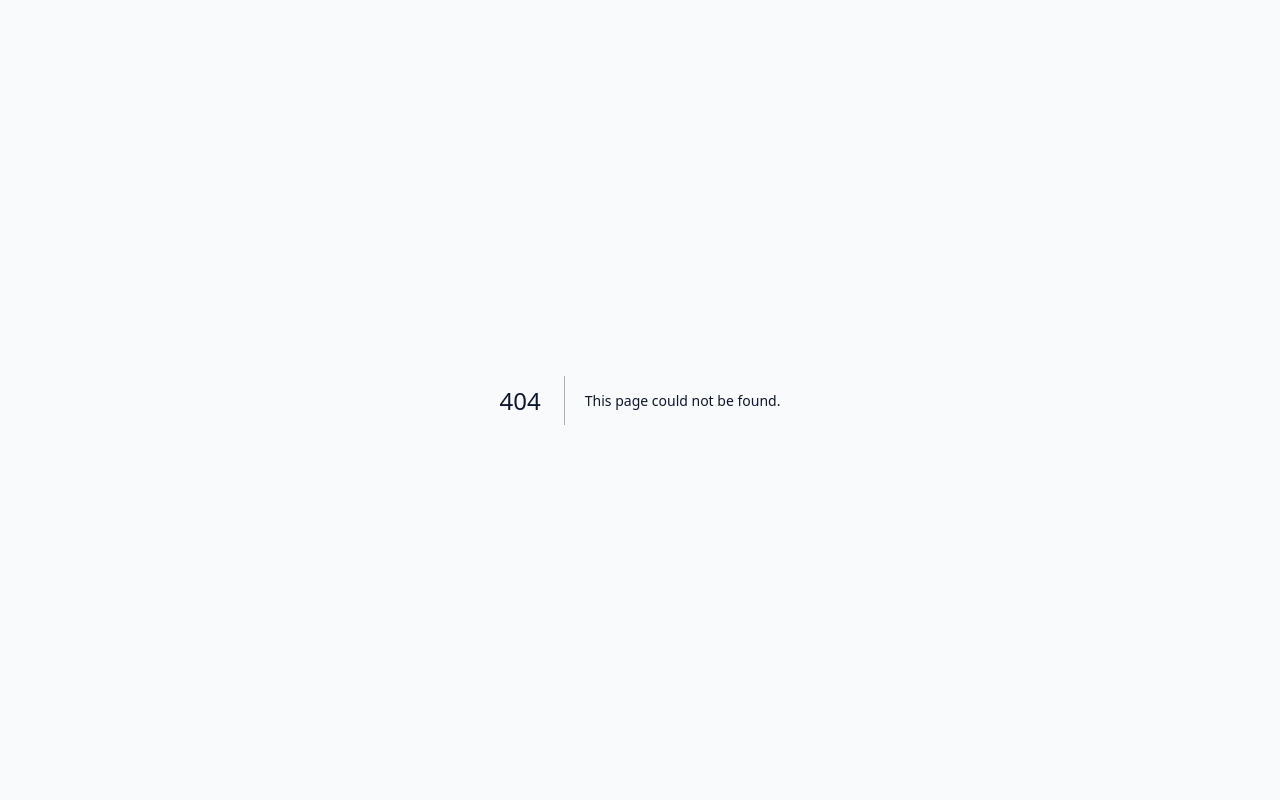
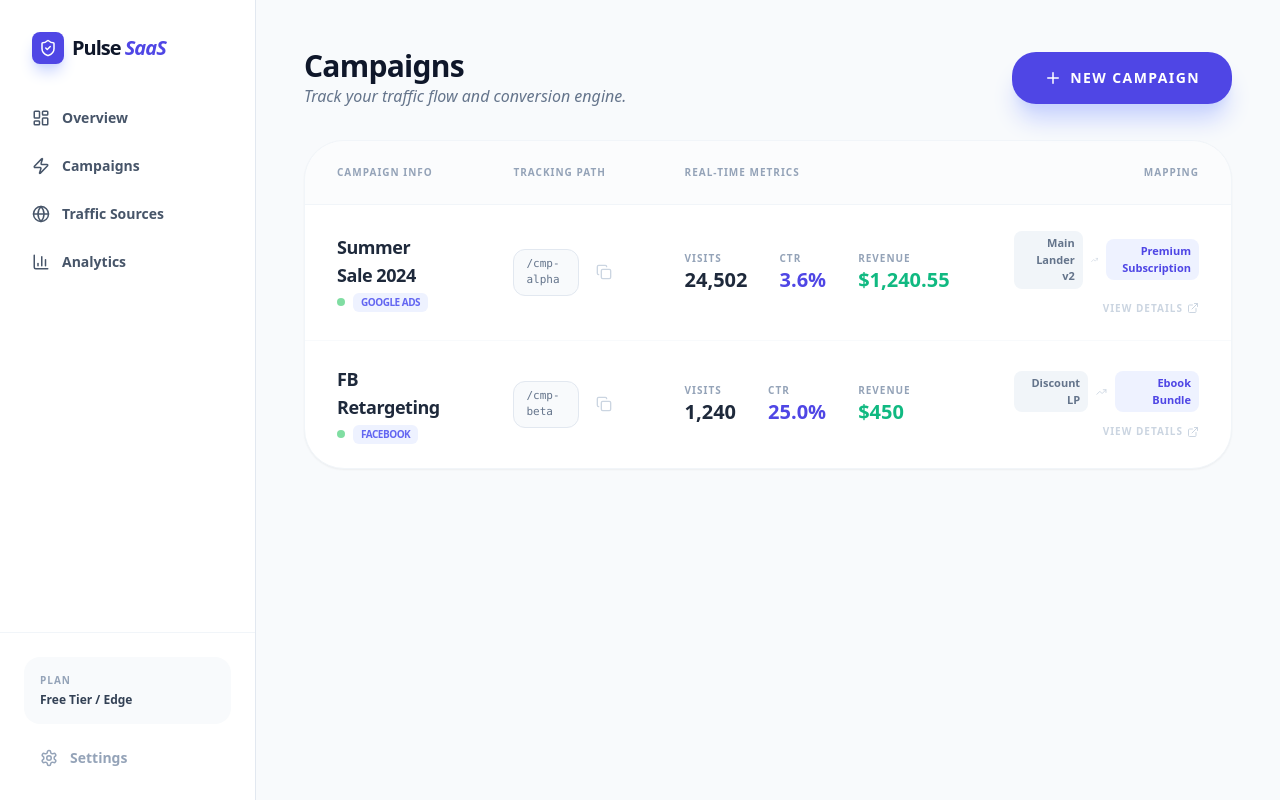
Before and after one commit to MADHAVPATEL/next-tracker, a Next.js app: page /dashboard/campaigns in a window 1280 px wide. Before the commit this address had no page. Built offline with nearby package versions, Linux system fonts and the light colour scheme.

Commit message:
Create page.tsx

```diff
--- /dev/null
+++ b/app/dashboard/campaigns/page.tsx
@@ -0,0 +1,143 @@
+import React from 'react';
+import { Zap, Plus, ExternalLink, Copy, TrendingUp, BarChart3 } from 'lucide-react';
+
+export const runtime = 'edge';
+
+/**
+ * Note: getRequestContext is only available in the actual Cloudflare Pages environment.
+ * For this preview, we handle the potential resolution error.
+ */
+async function getCampaignData() {
+  try {
+    // We dynamically require to avoid build-time errors in environments
+    // without the cloudflare context provided.
+    const { getRequestContext } = await import('@cloudflare/next-on-pages');
+    const { env } = getRequestContext();
+    const db = env.DB;
+
+    const { results: campaigns } = await db.prepare(`
+      SELECT c.*, l.name AS lander_name, o.name AS offer_name, ts.name as ts_name, ts.params as ts_params
+      FROM campaigns c
+      LEFT JOIN landers l ON c.lander_id = l.id
+      LEFT JOIN offers o ON c.offer_id = o.id
+      LEFT JOIN traffic_sources ts ON c.traffic_source_id = ts.id
+      ORDER BY c.id DESC
+    `).all();
+
+    return campaigns.map((c: any) => ({
+      ...c,
+      stats: { visits: 1200, clicks: 450, revenue: 154.20 } // Real logic would go here
+    }));
+  } catch (e) {
+    // Fallback/Mock data for the preview environment
+    return [
+      {
+        id: 'cmp-alpha',
+        name: 'Summer Sale 2024',
+        ts_name: 'Google Ads',
+        lander_name: 'Main Lander v2',
+        offer_name: 'Premium Subscription',
+        stats: { visits: 24502, clicks: 890, revenue: 1240.55 }
+      },
+      {
+        id: 'cmp-beta',
+        name: 'FB Retargeting',
+        ts_name: 'Facebook',
+        lander_name: 'Discount LP',
+        offer_name: 'Ebook Bundle',
+        stats: { visits: 1240, clicks: 310, revenue: 450.00 }
+      }
+    ];
+  }
+}
+
+export default async function CampaignsPage() {
+  const campaigns = await getCampaignData();
+
+  return (
+    <div className="space-y-8 animate-in fade-in duration-500">
+      {/* Header Section */}
+      <div className="flex flex-col md:flex-row md:items-center justify-between gap-4">
+        <div>
+          <h2 className="text-3xl font-black tracking-tight text-slate-900">Campaigns</h2>
+          <p className="text-slate-500 font-medium italic">Track your traffic flow and conversion engine.</p>
+        </div>
+        <button className="bg-indigo-600 text-white px-8 py-4 rounded-[1.5rem] text-sm font-black uppercase tracking-widest flex items-center gap-2 hover:bg-indigo-700 transition-all shadow-xl shadow-indigo-200">
+          <Plus size={18} /> New Campaign
+        </button>
+      </div>
+
+      {/* Campaign List */}
+      <div className="bg-white rounded-[2.5rem] border border-slate-100 shadow-sm overflow-hidden">
+        <div className="overflow-x-auto">
+          <table className="w-full text-left border-collapse">
+            <thead>
+              <tr className="bg-slate-50/50 text-[10px] uppercase font-black text-slate-400 tracking-widest border-b border-slate-100">
+                <th className="px-8 py-6">Campaign Info</th>
+                <th className="px-8 py-6">Tracking Path</th>
+                <th className="px-8 py-6">Real-time Metrics</th>
+                <th className="px-8 py-6 text-right">Mapping</th>
+              </tr>
+            </thead>
+            <tbody className="divide-y divide-slate-50">
+              {campaigns.map((c: any) => {
+                const cr = c.stats.visits > 0 ? ((c.stats.clicks / c.stats.visits) * 100).toFixed(1) : '0';
+                return (
+                  <tr key={c.id} className="hover:bg-slate-50/40 transition-colors group">
+                    <td className="px-8 py-6">
+                      <div className="font-black text-slate-800 text-lg tracking-tight">{c.name}</div>
+                      <div className="flex items-center gap-2 mt-1">
+                        <span className="w-2 h-2 rounded-full bg-green-500 animate-pulse"></span>
+                        <span className="text-[10px] text-indigo-500 font-black uppercase tracking-tighter bg-indigo-50 px-2 py-0.5 rounded-md">
+                          {c.ts_name}
+                        </span>
+                      </div>
+                    </td>
+                    <td className="px-8 py-6">
+                      <div className="flex items-center gap-2 group/link">
+                        <code className="bg-slate-50 text-[11px] px-3 py-1.5 rounded-xl border border-slate-200 text-slate-500 font-mono">
+                          /{c.id}
+                        </code>
+                        <button className="p-2 text-slate-300 hover:text-indigo-600 hover:bg-white rounded-xl transition-all border border-transparent hover:border-slate-100 shadow-none hover:shadow-sm">
+                          <Copy size={16} />
+                        </button>
+                      </div>
+                    </td>
+                    <td className="px-8 py-6">
+                      <div className="flex items-center gap-8">
+                        <div>
+                          <p className="text-[10px] font-black text-slate-400 uppercase tracking-widest">Visits</p>
+                          <p className="text-xl font-black text-slate-800">{c.stats.visits.toLocaleString()}</p>
+                        </div>
+                        <div>
+                          <p className="text-[10px] font-black text-slate-400 uppercase tracking-widest">CTR</p>
+                          <p className="text-xl font-black text-indigo-600">{cr}%</p>
+                        </div>
+                        <div>
+                          <p className="text-[10px] font-black text-slate-400 uppercase tracking-widest">Revenue</p>
+                          <p className="text-xl font-black text-emerald-500">${c.stats.revenue.toLocaleString()}</p>
+                        </div>
+                      </div>
+                    </td>
+                    <td className="px-8 py-6 text-right">
+                      <div className="inline-flex flex-col items-end">
+                        <div className="flex items-center gap-2 text-[11px] font-bold text-slate-500">
+                          <span className="bg-slate-100 px-2 py-1 rounded-lg">{c.lander_name}</span>
+                          <TrendingUp size={12} className="text-slate-300" />
+                          <span className="bg-indigo-50 text-indigo-600 px-2 py-1 rounded-lg">{c.offer_name}</span>
+                        </div>
+                        <button className="mt-3 text-[10px] font-black uppercase tracking-widest text-slate-300 hover:text-indigo-600 flex items-center gap-1 transition-colors">
+                          View Details <ExternalLink size={12} />
+                        </button>
+                      </div>
+                    </td>
+                  </tr>
+                );
+              })}
+            </tbody>
+          </table>
+        </div>
+      </div>
+    </div>
+  );
+}
```
